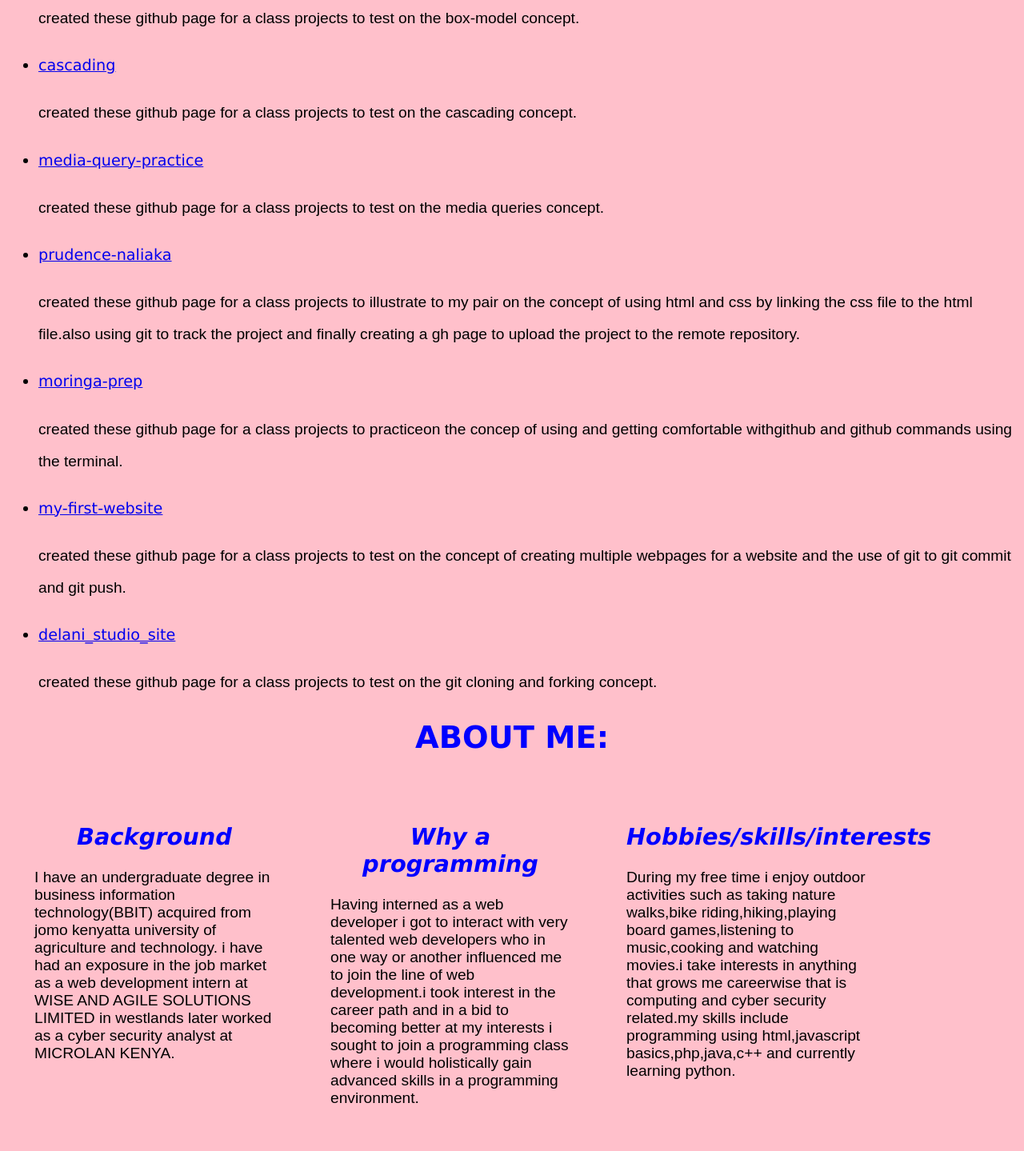
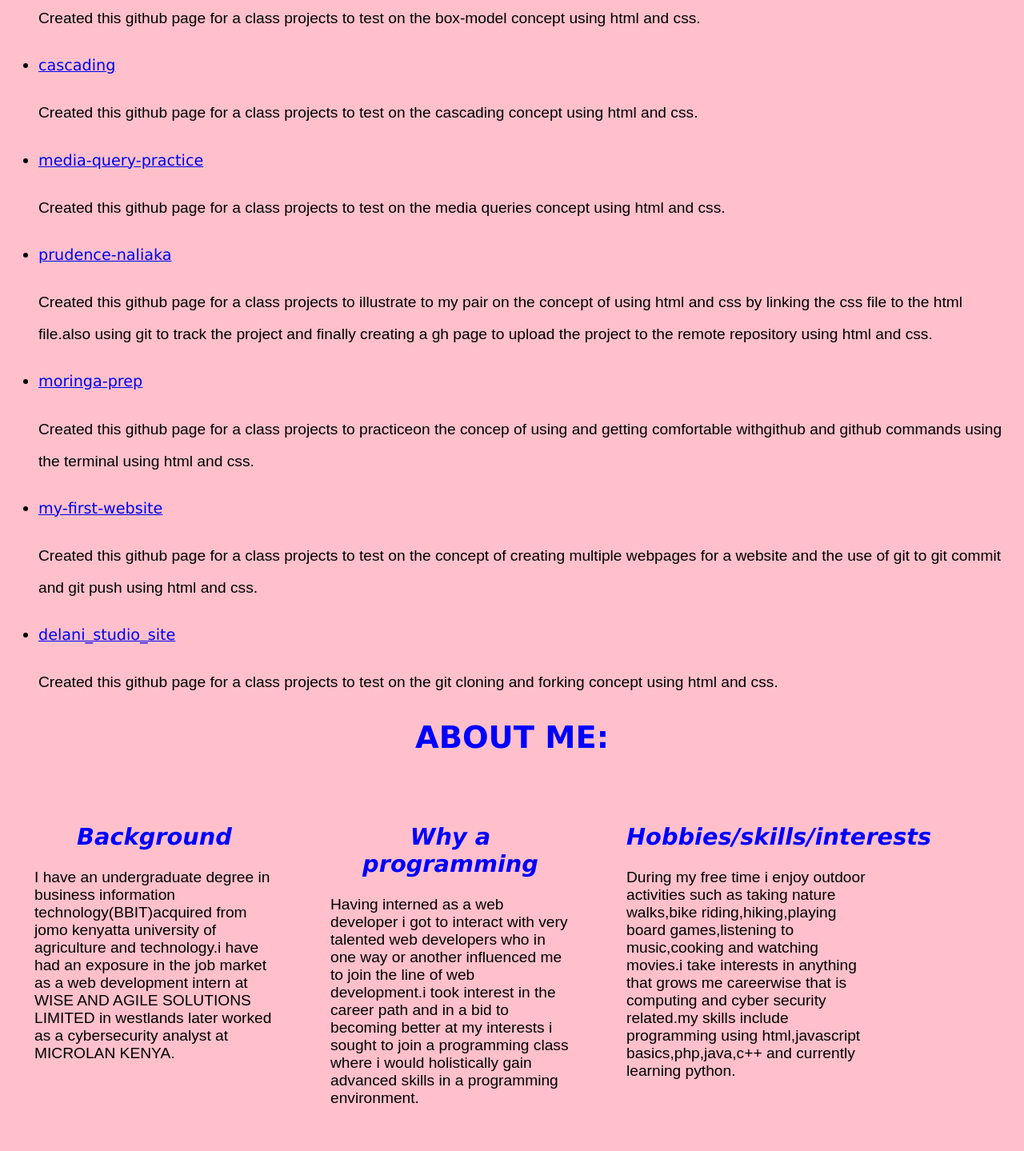
Before and after one commit to wairimukuria/wairimukuria.github.io, a plain HTML site: page index.html in a window 1280 px wide. Shown: the part 236-1675 px from the top of the page at 80% size. Drawn offline with Linux system fonts and the light colour scheme.

Commit message:
made changes to the index.css file

```diff
--- a/index.html
+++ b/index.html
@@ -6,51 +6,39 @@
     <title>A landing page for my programming portfolio</title>
   </head>
   <body>
-  <div class="text-box">
+    <div class="text-box">
     <h1 class="name">NAME : MARGARET WAIRIMU KURIA</h1>
-  </div>
+    </div>
     <img src="images/images.jpg" alt="A photo of myself">
     <p>Listed are some projects on my <a href="https://github.com/wairimukuria">github account</a> that i have worked on:</p>
     <ul>
       <li><a href="https://github.com/wairimukuria/box-model">box-model</a></li>
-      <p>created these github page for a class projects to test on the box-model concept.</p>
+      <p>Created this github page for a class projects to test on the box-model concept using html and css.</p>
       <li><a href="https://github.com/wairimukuria/cascading">cascading</a></li>
-      <p>created these github page for a class projects to test on the cascading concept. </p>
+      <p>Created this github page for a class projects to test on the cascading concept using html and css. </p>
       <li><a href="https://github.com/wairimukuria/media-query-practice">media-query-practice</a></li>
-      <p>created these github page for a class projects to test on the media queries concept.</p>
+      <p>Created this github page for a class projects to test on the media queries concept using html and css.</p>
       <li><a href="https://github.com/wairimukuria/prudence-naliaka">prudence-naliaka</a></li>
-      <p>created these github page for a class projects to illustrate to my pair on the concept of using html and css by linking the css file to the html file.also using git to track the project and finally creating a gh page to upload the project to the remote repository.</p>
+      <p>Created this github page for a class projects to illustrate to my pair on the concept of using html and css by linking the css file to the html file.also using git to track the project and finally creating a gh page to upload the project to the remote repository using html and css.</p>
       <li><a href="https://github.com/wairimukuria/moringa-prep">moringa-prep</a></li>
-      <p>created these github page for a class projects to practiceon the concep of using and getting comfortable withgithub and github commands using the terminal.</p>
+      <p>Created this github page for a class projects to practiceon the concep of using and getting comfortable withgithub and github commands using the terminal using html and css.</p>
       <li><a href="https://github.com/wairimukuria/my-first-website">my-first-website</a></li>
-      <p>created these github page for a class projects to test on the concept of creating multiple webpages for a website and the use of git to git commit and git push.</p>
+      <p>Created this github page for a class projects to test on the concept of creating multiple webpages for a website and the use of git to git commit and git push using html and css.</p>
       <li><a href="https://github.com/wairimukuria/delani_studio_site">delani_studio_site</a></li>
-      <p>created these github page for a class projects to test on the git cloning and forking concept.</p>
+      <p>Created this github page for a class projects to test on the git cloning and forking concept using html and css.</p>
     </ul>
     <h1>ABOUT ME:</h1>
     <div class="column">
       <h2>Background</h2>
-      <p>I have an undergraduate degree in business information technology(BBIT)
-        acquired from jomo kenyatta university of agriculture and technology.
-        i have had an exposure in the job market as a web development intern at
-         WISE AND AGILE SOLUTIONS LIMITED in westlands later worked as a cyber
-         security analyst at MICROLAN KENYA. </p>
+      <p>I have an undergraduate degree in business information technology(BBIT)acquired from jomo kenyatta university of agriculture and technology.i have had an exposure in the job market as a web development intern at WISE AND AGILE SOLUTIONS LIMITED in westlands later worked as a cybersecurity analyst at MICROLAN KENYA. </p>
     </div>
     <div class="column">
       <h2>Why a programming </h2>
-      <p>Having interned as a web developer i got to interact with very talented
-         web developers who in one way or another influenced me to join the line
-        of web development.i took interest in the career path and in a bid to
-        becoming better at my interests i sought to join a programming class where
-        i would holistically gain advanced skills in a programming environment.</p>
+      <p>Having interned as a web developer i got to interact with very talented web developers who in one way or another influenced me to join the line of web development.i took interest in the career path and in a bid to becoming better at my interests i sought to join a programming class where i would holistically gain advanced skills in a programming environment.</p>
     </div>
     <div class="column">
       <h2>Hobbies/skills/interests</h2>
-      <p>During my free time i enjoy outdoor activities such as taking nature
-        walks,bike riding,hiking,playing board games,listening to music,cooking
-        and watching movies.i take interests in anything that grows me careerwise
-       that is computing and cyber security related.my skills include programming
-       using html,javascript basics,php,java,c++ and currently learning python.</p>
+      <p>During my free time i enjoy outdoor activities such as taking nature walks,bike riding,hiking,playing board games,listening to music,cooking and watching movies.i take interests in anything that grows me careerwise that is computing and cyber security related.my skills include programming using html,javascript basics,php,java,c++ and currently learning python.</p>
     </div>
   </body>
 </html>
```
